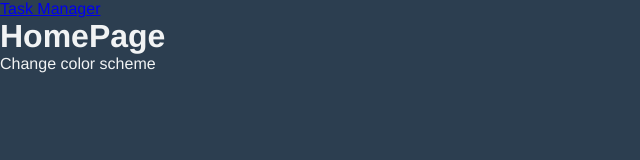
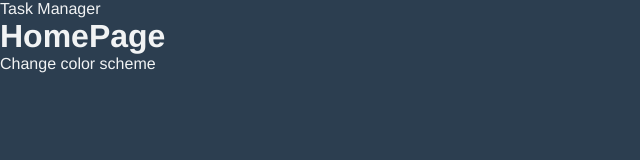
Before and after one commit to llumyr/task-manager-front, a Vue app: page / in a window 1280 px wide. Shown: the top 160 px of the page, without its empty margins (0-640 px from the left). Built offline with nearby package versions, Linux system fonts and the light colour scheme.

Commit message:
added styles to links

```diff
--- a/src/assets/style.scss
+++ b/src/assets/style.scss
@@ -6,8 +6,12 @@ body {
   background-color: var(--background);
 }
 
-button {
+button, a {
   color: var(--text);
+}
+
+a {
+  text-decoration: none;
 }
 
 #app {
```
